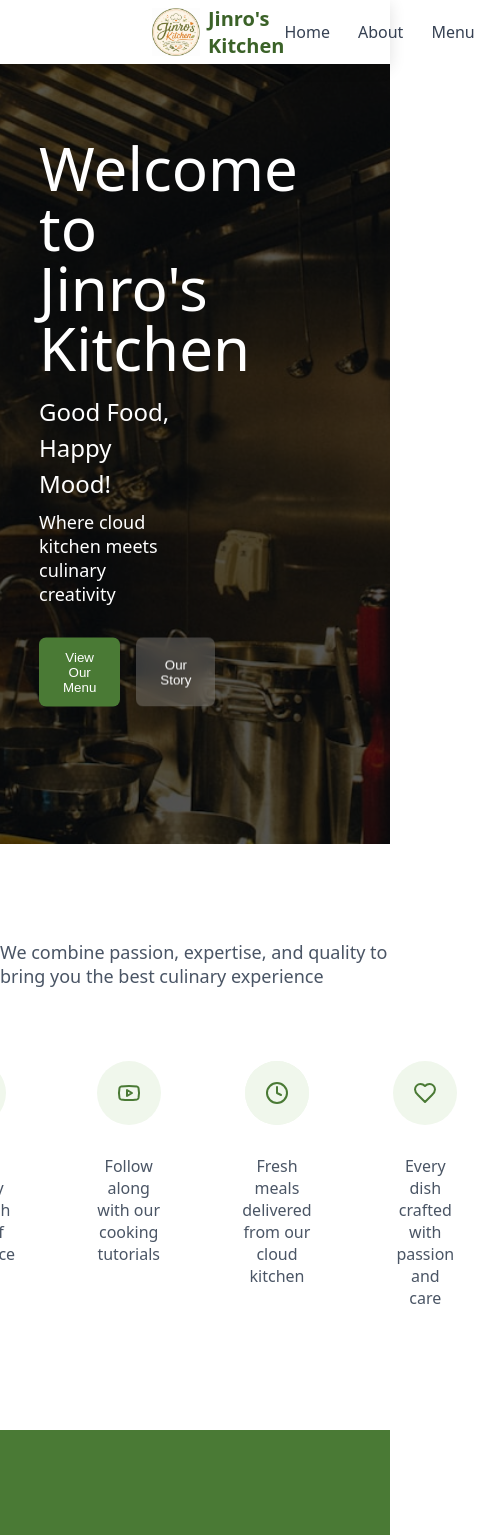
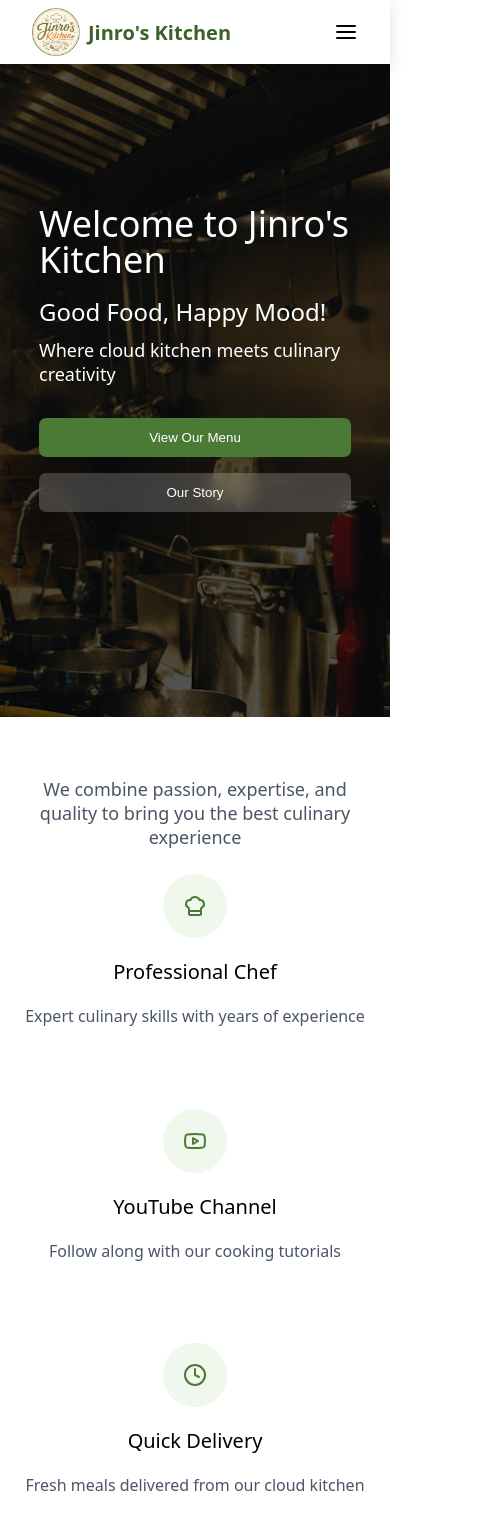
Before and after one commit to AllenPeter25/Jinros-Kitchen, an Angular app: page /home in a window 390 px wide. Shown: the top 1535 px of the page, 482 px wide, since content can reach past the window. Built offline with nearby package versions, Linux system fonts and the light colour scheme.

Commit message:
Home mobile view

```diff
--- a/src/app/footer-component/footer-component.less
+++ b/src/app/footer-component/footer-component.less
@@ -62,3 +62,20 @@
     font-size: 14px;
   }
 }
+
+@media (max-width: 767px) {
+  .footer {
+    padding-left: 20px;
+    padding-right: 20px;
+
+    &__content {
+      flex-direction: column;
+    }
+
+    &__organization{
+      &--description {
+        width: auto;
+      }
+    }
+  }
+}
--- a/src/app/header/header.html
+++ b/src/app/header/header.html
@@ -13,4 +13,22 @@
     <svg (click)="naviagte('https://www.instagram.com/jinros_kitchen/')" xmlns="http://www.w3.org/2000/svg" width="24" height="24" viewBox="0 0 24 24" fill="none" stroke="currentColor" stroke-width="2" stroke-linecap="round" stroke-linejoin="round" class="lucide lucide-youtube w-5 h-5" data-fg-ccit18="1.17:10.57:/src/app/components/Layout.tsx:59:21:2633:28:e:Icon" data-fgid-ccit18=":re:"><path d="M2.5 17a24.12 24.12 0 0 1 0-10 2 2 0 0 1 1.4-1.4 49.56 49.56 0 0 1 16.2 0A2 2 0 0 1 21.5 7a24.12 24.12 0 0 1 0 10 2 2 0 0 1-1.4 1.4 49.55 49.55 0 0 1-16.2 0A2 2 0 0 1 2.5 17"></path><path d="m10 15 5-3-5-3z"></path></svg>
     <svg (click)="naviagte('https://www.youtube.com/@Jinroskitchen')" xmlns="http://www.w3.org/2000/svg" width="24" height="24" viewBox="0 0 24 24" fill="none" stroke="currentColor" stroke-width="2" stroke-linecap="round" stroke-linejoin="round" class="lucide lucide-instagram w-5 h-5" data-fg-ccit18="1.17:10.57:/src/app/components/Layout.tsx:59:21:2633:28:e:Icon" data-fgid-ccit18=":rg:"><rect width="20" height="20" x="2" y="2" rx="5" ry="5"></rect><path d="M16 11.37A4 4 0 1 1 12.63 8 4 4 0 0 1 16 11.37z"></path><line x1="17.5" x2="17.51" y1="6.5" y2="6.5"></line></svg>
   </div>
+  <svg *ngIf="!viewToolbar()" (click)="viewToolbarOptions()" class="header__hamburger" xmlns="http://www.w3.org/2000/svg" width="24" height="24" viewBox="0 0 24 24" fill="none" stroke="currentColor" stroke-width="2" stroke-linecap="round" stroke-linejoin="round">
+    <line x1="3" y1="6" x2="21" y2="6"></line>
+    <line x1="3" y1="12" x2="21" y2="12"></line>
+    <line x1="3" y1="18" x2="21" y2="18"></line>
+  </svg>
+  <svg *ngIf="viewToolbar()" (click)="viewToolbarOptions()" xmlns="http://www.w3.org/2000/svg" width="24" height="24" viewBox="0 0 24 24" fill="none" stroke="currentColor" stroke-width="2" stroke-linecap="round" stroke-linejoin="round" class=" header__cancel lucide lucide-x w-6 h-6 text-gray-700"><path d="M18 6 6 18"></path><path d="m6 6 12 12"></path></svg>
 </div>
+<div class="toolbar" *ngIf="viewToolbar()">
+  <div class="toolbar__actions">
+    <div routerLink="/home">Home</div>
+    <div routerLink="/about">About</div>
+    <div routerLink="/menu">Menu</div>
+    <div *ngIf="false">Recipes</div>
+  </div>
+  <div class="toolbar__media">
+    <svg (click)="naviagte('https://www.instagram.com/jinros_kitchen/')" xmlns="http://www.w3.org/2000/svg" width="24" height="24" viewBox="0 0 24 24" fill="none" stroke="currentColor" stroke-width="2" stroke-linecap="round" stroke-linejoin="round" class="lucide lucide-youtube w-5 h-5" data-fg-ccit18="1.17:10.57:/src/app/components/Layout.tsx:59:21:2633:28:e:Icon" data-fgid-ccit18=":re:"><path d="M2.5 17a24.12 24.12 0 0 1 0-10 2 2 0 0 1 1.4-1.4 49.56 49.56 0 0 1 16.2 0A2 2 0 0 1 21.5 7a24.12 24.12 0 0 1 0 10 2 2 0 0 1-1.4 1.4 49.55 49.55 0 0 1-16.2 0A2 2 0 0 1 2.5 17"></path><path d="m10 15 5-3-5-3z"></path></svg>
+    <svg (click)="naviagte('https://www.youtube.com/@Jinroskitchen')" xmlns="http://www.w3.org/2000/svg" width="24" height="24" viewBox="0 0 24 24" fill="none" stroke="currentColor" stroke-width="2" stroke-linecap="round" stroke-linejoin="round" class="lucide lucide-instagram w-5 h-5" data-fg-ccit18="1.17:10.57:/src/app/components/Layout.tsx:59:21:2633:28:e:Icon" data-fgid-ccit18=":rg:"><rect width="20" height="20" x="2" y="2" rx="5" ry="5"></rect><path d="M16 11.37A4 4 0 1 1 12.63 8 4 4 0 0 1 16 11.37z"></path><line x1="17.5" x2="17.51" y1="6.5" y2="6.5"></line></svg>
+  </div>
+</div>
--- a/src/app/header/header.less
+++ b/src/app/header/header.less
@@ -57,4 +57,64 @@
       color: oklch(65.6% 0.241 354.308);
     }
   }
+
+  &__hamburger {
+    display: none;
+    transition: 0.2s ease-in-out;
+  }
+
+  &__cancel {
+    display: unset;
+    margin-left: auto;
+  }
 }
+
+.toolbar {
+  padding: 16px;
+
+  &__actions {
+    > * {
+      padding: 8px 12px;
+      font-family: ui-sans-serif, system-ui, sans-serif, "Apple Color Emoji", "Segoe UI Emoji", "Segoe UI Symbol", "Noto Color Emoji";
+      color: oklch(37.3% .034 259.733);
+      font-size: 16px;
+    }
+  }
+
+  &__media {
+    display: flex;
+    gap: 12px;
+    margin-left: 12px;
+    margin-top: 12px;
+
+    > * {
+      cursor: pointer;
+      width: 24px;
+      height: 24px;
+      color: oklch(0.707 0.022 261.325);
+    }
+  }
+}
+
+
+@media (max-width: 1498px) {
+  .header {
+    margin: 0 42px;
+  }
+}
+
+@media (max-width: 767px) {
+  .header {
+    margin: 0;
+
+    &__media,
+    &__actions {
+      display: none;
+    }
+
+    &__hamburger {
+      display: unset;
+      margin-left: auto;
+    }
+  }
+}
--- a/src/app/header/header.ts
+++ b/src/app/header/header.ts
@@ -1,5 +1,5 @@
-import { Component } from '@angular/core';
-import {CommonModule, NgOptimizedImage} from '@angular/common';
+import {Component, signal} from '@angular/core';
+import {CommonModule} from '@angular/common';
 import {RouterLink} from '@angular/router';
 
 @Component({
@@ -7,14 +7,20 @@ import {RouterLink} from '@angular/router';
   templateUrl: './header.html',
   styleUrl: './header.less',
   imports: [
-    NgOptimizedImage,
     RouterLink,
     CommonModule
   ],
   standalone: true
 })
 export class Header {
+
+  viewToolbar = signal(false);
+
   naviagte(url: string): void {
     window.open(url, '_blank')
   }
+
+  viewToolbarOptions() {
+    this.viewToolbar.set(!this.viewToolbar());
+  }
 }
--- a/src/app/home-component/home-component.html
+++ b/src/app/home-component/home-component.html
@@ -13,18 +13,20 @@
   </div>
 </section>
 <section class="description">
-  <p class="description_title">We combine passion, expertise, and quality to bring you the best culinary experience</p>
+  <p class="description__title">We combine passion, expertise, and quality to bring you the best culinary experience</p>
   <div class="description__highlights">
     <div class="description__highlights--options">
       <div class="description__highlights--options__icon">
         <svg xmlns="http://www.w3.org/2000/svg" width="24" height="24" viewBox="0 0 24 24" fill="none" stroke="currentColor" stroke-width="2" stroke-linecap="round" stroke-linejoin="round" class="lucide lucide-chef-hat w-8 h-8 text-[#4A7A35]" data-fg-ekyy30="1.22:10.52:/src/app/components/Home.tsx:62:21:3406:43:e:Icon" data-fgid-ekyy30=":r1d:"><path d="M17 21a1 1 0 0 0 1-1v-5.35c0-.457.316-.844.727-1.041a4 4 0 0 0-2.134-7.589 5 5 0 0 0-9.186 0 4 4 0 0 0-2.134 7.588c.411.198.727.585.727 1.041V20a1 1 0 0 0 1 1Z"></path><path d="M6 17h12"></path></svg>
       </div>
+      <div class="description__highlights--title">Professional Chef</div>
       <p class="description__highlights--text">Expert culinary skills with years of experience</p>
     </div>
     <div class="description__highlights--options">
       <div class="description__highlights--options__icon">
         <svg xmlns="http://www.w3.org/2000/svg" width="24" height="24" viewBox="0 0 24 24" fill="none" stroke="currentColor" stroke-width="2" stroke-linecap="round" stroke-linejoin="round" class="lucide lucide-youtube w-8 h-8 text-[#4A7A35]" data-fg-ekyy30="1.22:10.52:/src/app/components/Home.tsx:62:21:3406:43:e:Icon" data-fgid-ekyy30=":r1i:"><path d="M2.5 17a24.12 24.12 0 0 1 0-10 2 2 0 0 1 1.4-1.4 49.56 49.56 0 0 1 16.2 0A2 2 0 0 1 21.5 7a24.12 24.12 0 0 1 0 10 2 2 0 0 1-1.4 1.4 49.55 49.55 0 0 1-16.2 0A2 2 0 0 1 2.5 17"></path><path d="m10 15 5-3-5-3z"></path></svg>
       </div>
+      <div class="description__highlights--title">YouTube Channel</div>
       <p class="description__highlights--text">Follow along with our cooking tutorials</p>
     </div>
     <div class="description__highlights--options">
@@ -33,12 +35,14 @@
           <svg xmlns="http://www.w3.org/2000/svg" width="24" height="24" viewBox="0 0 24 24" fill="none" stroke="currentColor" stroke-width="2" stroke-linecap="round" stroke-linejoin="round" class="lucide lucide-clock w-8 h-8 text-[#4A7A35]" data-fg-ekyy30="1.22:10.52:/src/app/components/Home.tsx:62:21:3406:43:e:Icon" data-fgid-ekyy30=":r1n:"><circle cx="12" cy="12" r="10"></circle><polyline points="12 6 12 12 16 14"></polyline></svg>
         </div>
       </div>
+      <div class="description__highlights--title">Quick Delivery</div>
       <p class="description__highlights--text">Fresh meals delivered from our cloud kitchen</p>
     </div>
     <div class="description__highlights--options">
       <div class="description__highlights--options__icon">
         <svg xmlns="http://www.w3.org/2000/svg" width="24" height="24" viewBox="0 0 24 24" fill="none" stroke="currentColor" stroke-width="2" stroke-linecap="round" stroke-linejoin="round" class="lucide lucide-heart w-8 h-8 text-[#4A7A35]" data-fg-ekyy30="1.22:10.52:/src/app/components/Home.tsx:62:21:3406:43:e:Icon" data-fgid-ekyy30=":r1s:"><path d="M19 14c1.49-1.46 3-3.21 3-5.5A5.5 5.5 0 0 0 16.5 3c-1.76 0-3 .5-4.5 2-1.5-1.5-2.74-2-4.5-2A5.5 5.5 0 0 0 2 8.5c0 2.3 1.5 4.05 3 5.5l7 7Z"></path></svg>
       </div>
+      <div class="description__highlights--title">Made With Love</div>
       <p class="description__highlights--text">Every dish crafted with passion and care</p>
     </div>
   </div>
--- a/src/app/home-component/home-component.less
+++ b/src/app/home-component/home-component.less
@@ -94,7 +94,7 @@
   flex-direction: column;
   align-items: center;
 
-  &_title {
+  &__title {
     font-size: 1.125rem;
     color: oklch(44.6% 0.03 256.802);
     font-family: ui-sans-serif, system-ui, sans-serif, "Apple Color Emoji", "Segoe UI Emoji", "Segoe UI Symbol", "Noto Color Emoji";
@@ -112,7 +112,7 @@
       flex-direction: column;
       padding: 1.55rem;
       align-items: center;
-      gap: 30px;
+      gap: 20px;
       cursor: pointer;
       transition: 0.25s;
 
@@ -143,6 +143,12 @@
       color: oklch(44.6% 0.03 256.802);
       font-family: ui-sans-serif, system-ui, sans-serif, "Apple Color Emoji", "Segoe UI Emoji", "Segoe UI Symbol", "Noto Color Emoji";
       font-size: 16px;
+    }
+
+    &--title {
+      font-family: ui-sans-serif, system-ui, sans-serif, "Apple Color Emoji", "Segoe UI Emoji", "Segoe UI Symbol", "Noto Color Emoji";
+      font-size: 1.25rem;
+      font-weight: 500;
     }
   }
 }
@@ -193,3 +199,52 @@
     }
   }
 }
+
+@media (max-width: 767px) {
+  .greeting {
+    &__container {
+      position: relative;
+      width: 100%;
+
+      &--image {
+        height: 85dvh;
+      }
+    }
+
+    &__content {
+      max-width: 80vw;
+      width: 100%;
+
+      &--title {
+        font-size: 2.25rem;
+      }
+
+      &--buttons {
+        flex-direction: column;
+      }
+    }
+  }
+
+  .description {
+    padding-top: 60px;
+
+    &__title{
+      margin: 0 20px;
+      text-align: center;
+    }
+
+    &__highlights {
+      flex-direction: column;
+      margin: 0;
+    }
+  }
+
+  .youtube {
+    &__body {
+      &--description {
+        margin-bottom: 32px;
+        padding: 0 24px;
+      }
+    }
+  }
+}
```
